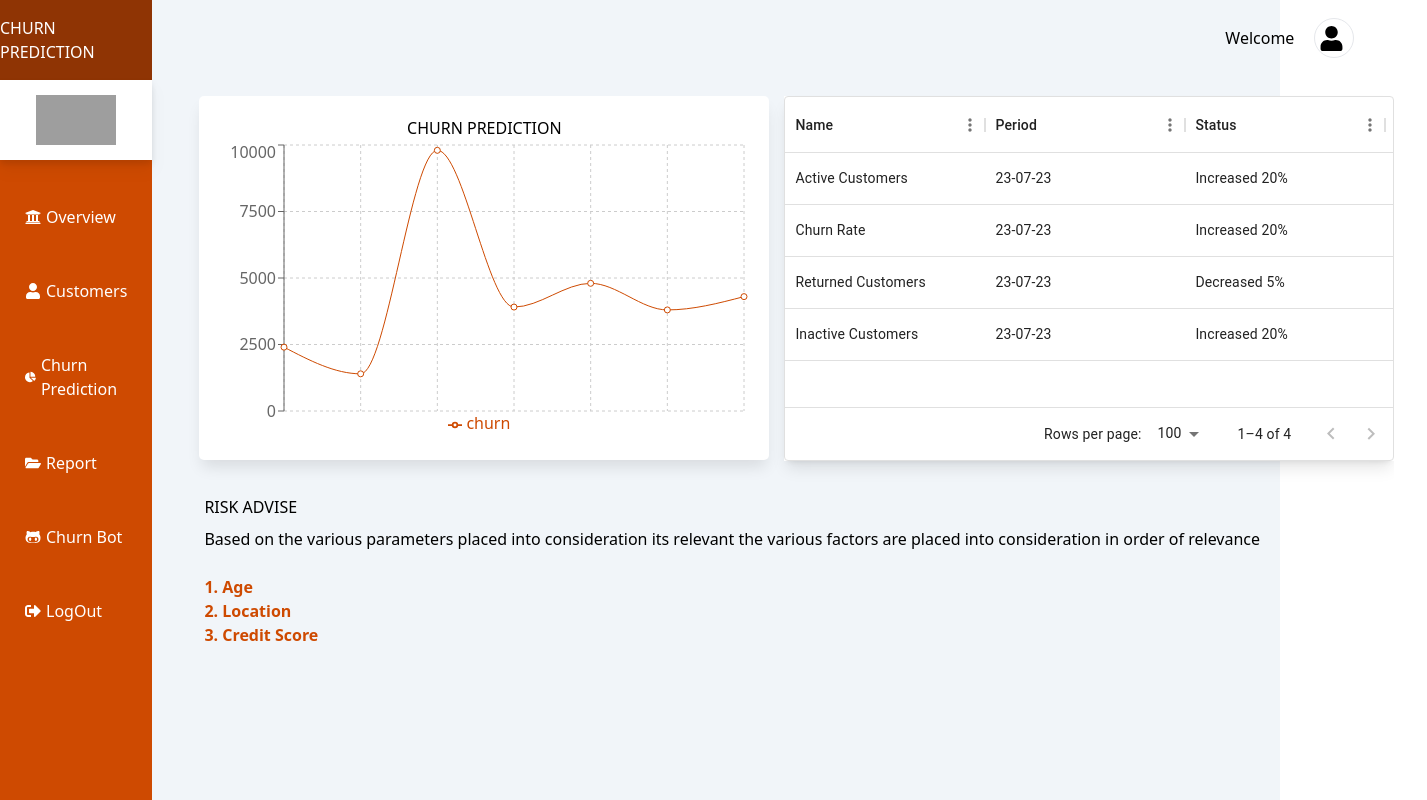
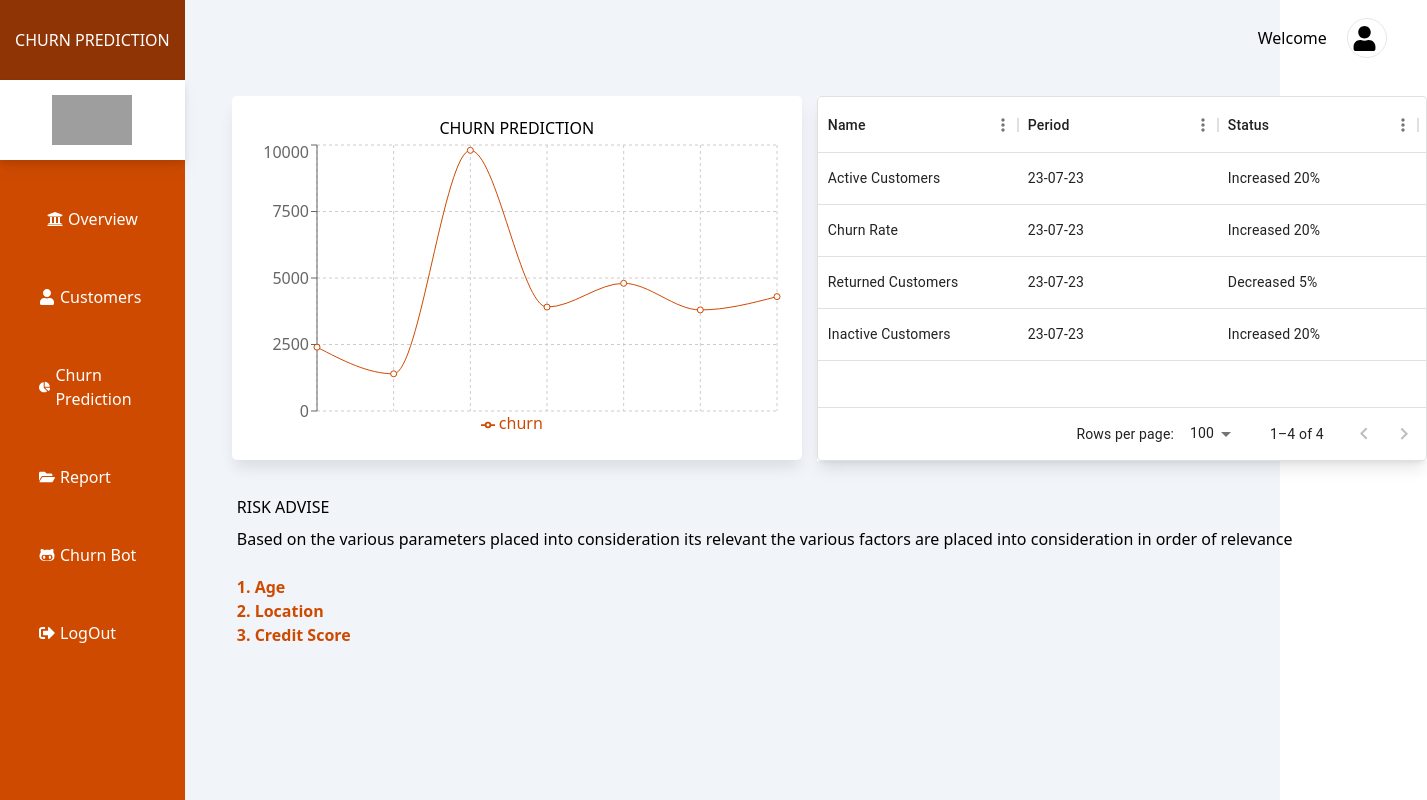
Before and after one commit to GTBankProject/churn-prediction-app, a React (Vite) app: page /report in a window 1280 px wide. Shown: the whole page, 1427 px wide, since content can reach past the window. Built offline with nearby package versions, Linux system fonts and the light colour scheme; grey boxes are pictures that could not be loaded.

Commit message:
sidebar hover fixed

```diff
--- a/src/component/components/sidebar.jsx
+++ b/src/component/components/sidebar.jsx
@@ -23,29 +23,41 @@ export function Sidebar() {
       </div>
       <div className="sidebar-main">
         <ul>
-          <li className="group hover:text-black">
+          <li>
+            <span className="group hover:text-white flex items-center hover:bg-[#8f3404] p-3 px-8">
               <FaUniversity className="icons" />
               <Link to="/dashboard">Overview</Link>
+            </span>
           </li>
-          <li className="group hover:text-black ">
+          <li>
+            <span className="group hover:text-white flex items-center hover:bg-[#8f3404] p-3 px-6">
               <FaUser className="icons" />
               <Link to="/customers">Customers</Link>
+            </span>
           </li>
-          <li className="group hover:text-black ">
+          <li>
+            <span className="group hover:text-white flex items-center hover:bg-[#8f3404] p-3 px-6">
               <FaChartPie className="icons" />
               <Link to="/churn-prediction">Churn Prediction</Link>
+            </span>
           </li>
-          <li className="group hover:text-black ">
+          <li>
+            <span className="group hover:text-white flex items-center hover:bg-[#8f3404] p-3 px-6 ">
               <FaFolderOpen className="icons" />
               <Link to="/report">Report</Link>
+            </span>
           </li>
-          <li className="group hover:text-black ">
+          <li>
+            <span className="group hover:text-white flex items-center hover:bg-[#8f3404] p-3 px-6">
               <FaGithubAlt className="icons" />
               Churn Bot
+            </span>
           </li>
-          <li className="group hover:text-black active:text-black">
+          <li>
+            <span className="group hover:text-white flex items-center hover:bg-[#8f3404] p-3 px-6">
               <FaSignOutAlt className="icons" />
               LogOut
+            </span>
           </li>
         </ul>
       </div>
--- a/src/component/comstyles/component.css
+++ b/src/component/comstyles/component.css
@@ -19,7 +19,7 @@
   color: white;
 }
 .sidebar-main li {
-  padding: 25px;
+  padding: 15px;
   display: flex;
   align-items: center;
 }
```
Lines whose indentation alone changed are shown as unchanged.
